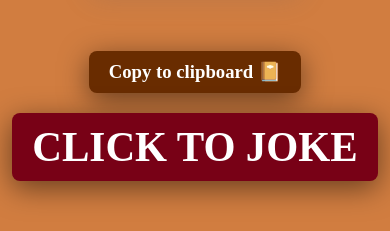
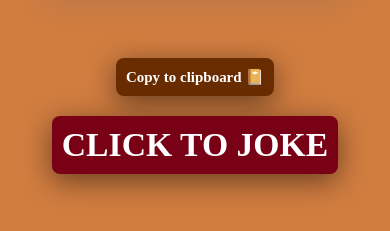
Before and after one commit to Luca-Landri/Chuck-Norris-jokes, a React (Vite) app: page / in a window 390 px wide. Shown: the part 562-793 px from the top of the page. Built offline with nearby package versions, Linux system fonts and the light colour scheme; no server answers; a web font is replaced by a local one.

Commit message:
Fix: Other responsive

```diff
--- a/src/components/Button/Button.scss
+++ b/src/components/Button/Button.scss
@@ -9,16 +9,29 @@
     color: $light;
     cursor: pointer;
     user-select: none;
+
+    @media (max-width: 400px) {
+        padding: 10px 10px;
+    }
 }
 
 .primary-btn {
     background-color: $primary;
     font-family: 'Rye', cursive;
     font-size: 2.2rem;
+
+    @media (max-width: 400px) {
+        font-size: 1.8rem;
+    }
 }
 
 .copy-btn {
     background-color: $secondary;
     font-family: 'Rye', cursive;
     font-size: 1rem;
+
+    @media (max-width: 400px) {
+        font-size: 0.8rem;
+
+    }
 }
--- a/src/components/body/Joke.scss
+++ b/src/components/body/Joke.scss
@@ -10,7 +10,7 @@
     box-shadow: 0px 7px 29px 0px rgba(100, 100, 111, 0.2);
 
     @media (max-width: 600px) {
-        width: 90%;
+        width: 300px;
     }
 
 }
```
